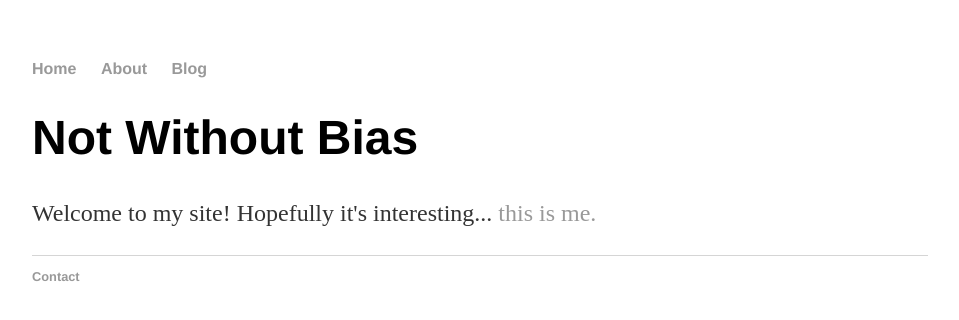
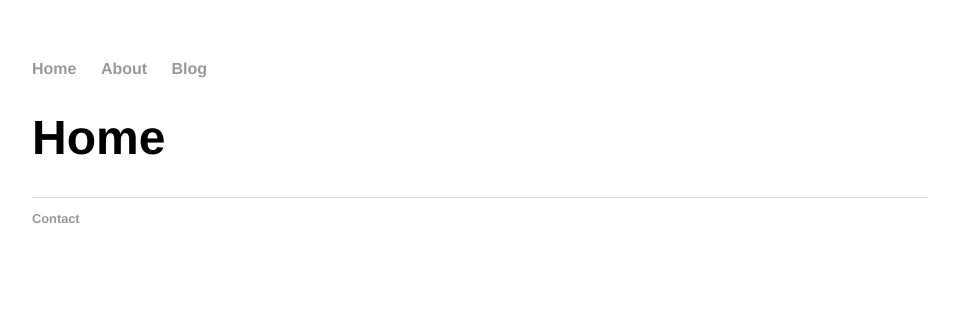
Before and after one commit to ssutinen/ssutinen.github.io, a Jekyll site: the page built from index.html, in a window 1280 px wide. Shown: the top 320 px of the page, without its empty margins (160-1119 px from the left). Built offline with Jekyll 4.4.1, drawn with Linux system fonts in a browser that asks for light colours.

Commit message:
updated index

```diff
--- a/index.html
+++ b/index.html
@@ -1,11 +1,8 @@
 ---
 layout: default
-title: "Not Without Bias"
+title: "Home"
 ---
 
 <div>
       <h1>{{ page.title }}</h1>
-      <p>Welcome to my site! Hopefully it's interesting...
-          <a href="/about">this is me.</a>
-      </p>
 </div>
```
